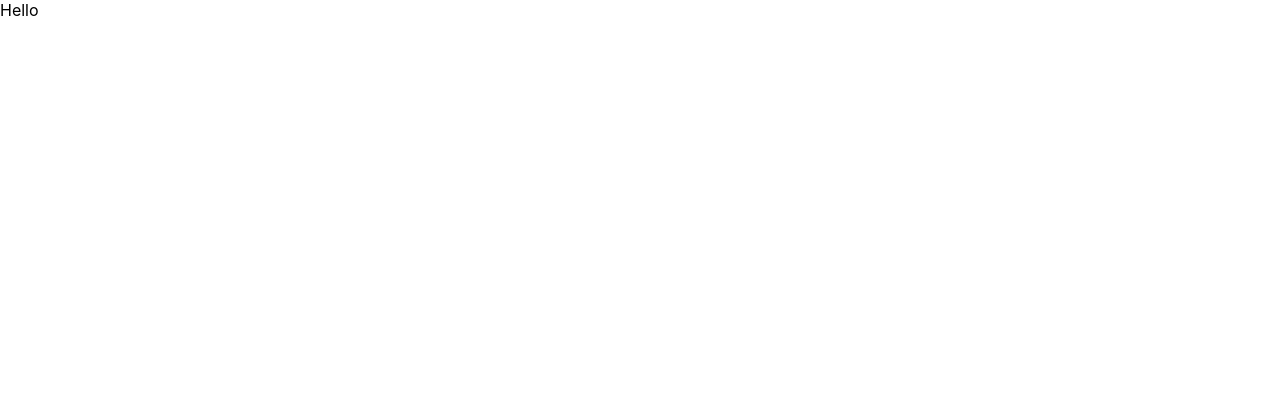
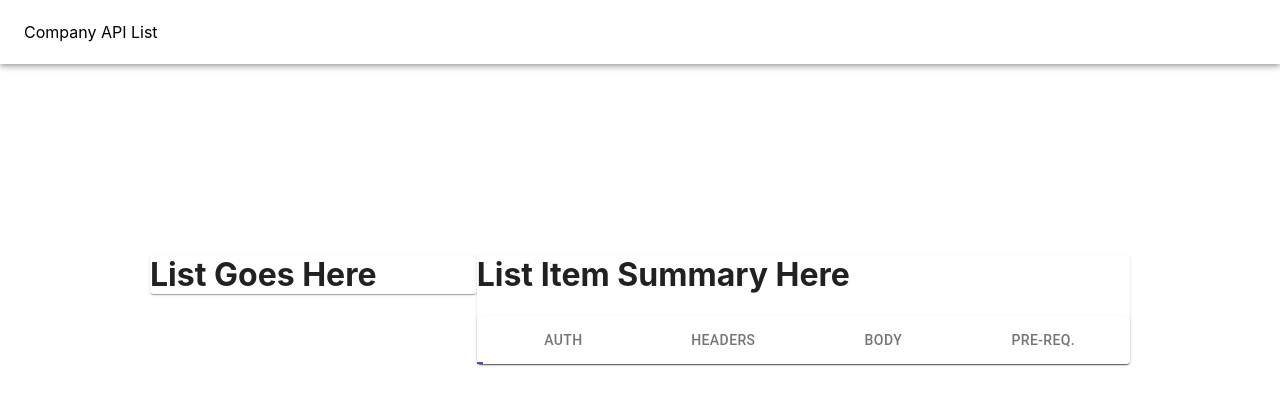
Before and after one commit to i-mckinney/regulatory-dashboard, a React (Create React App) app in the folder Company View/: page / in a window 1280 px wide. Shown: the top 404 px of the page. Built offline with nearby package versions, Linux system fonts and the light colour scheme.

Commit message:
set up component organization

```diff
--- a/Company View/src/App.js
+++ b/Company View/src/App.js
@@ -1,11 +1,17 @@
-import React from 'react';
+import React, { Component, Fragment } from 'react';
 import './App.css';
 
-//this is out of the box create react app
-function App() {
-  return (
-    <div>Hello</div>
-  );
+import { Header, Footer } from './Layout';
+import { Main } from './Components';
+
+export default class extends Component {
+  render() {
+    return (
+      <Fragment>
+        <Header />
+        <Main />
+        <Footer />
+      </Fragment>
+    );
+  }
 }
-
-export default App;
--- /dev/null
+++ b/Company View/src/Components/ListItemDetails.js
@@ -0,0 +1,39 @@
+import React from 'react';
+import { makeStyles } from '@material-ui/core/styles';
+import Paper from '@material-ui/core/Paper';
+import Tabs from '@material-ui/core/Tabs';
+import Tab from '@material-ui/core/Tab';
+
+const useStyles = makeStyles({
+  root: {
+    flexGrow: 1,
+  },
+});
+
+export default function CenteredTabs() {
+  const classes = useStyles();
+  const [value, setValue] = React.useState(0);
+
+  const handleChange = (event, newValue) => {
+    setValue(newValue);
+  };
+
+  return (
+    <Paper className={classes.root}>
+      <Tabs
+        value={value}
+        onChange={handleChange}
+        indicatorColor='primary'
+        textColor='primary'
+        centered
+      >
+        <Tab label='Params' />
+        <Tab label='Auth' />
+        <Tab label='Headers' />
+        <Tab label='Body' />
+        <Tab label='Pre-req.' />
+        <Tab label='Tests' />
+      </Tabs>
+    </Paper>
+  );
+}
--- /dev/null
+++ b/Company View/src/Components/ListItemView.js
@@ -0,0 +1,9 @@
+import React from 'react';
+import ListItemDetails from './ListItemDetails';
+
+export default (props) => (
+  <div>
+    <h1>List Item Summary Here</h1>
+    <ListItemDetails/>
+  </div>
+);
--- /dev/null
+++ b/Company View/src/Components/Main.js
@@ -0,0 +1,23 @@
+import React from 'react';
+import ListItemView from './ListItemView';
+import Grid from '@material-ui/core/Grid';
+import Paper from '@material-ui/core/Paper';
+
+const style = {
+  Grid: { padding: 150, marginTop: 20, marginBottom: 20 },
+};
+
+export default (props) => (
+  <Grid container spacing={0} style={style.Grid}>
+    <Grid item xs={4}>
+      <Paper>
+        <h1>List Goes Here</h1>
+      </Paper>
+    </Grid>
+    <Grid item xs={8}>
+      <Paper>
+        <ListItemView />
+      </Paper>
+    </Grid>
+  </Grid>
+);
--- /dev/null
+++ b/Company View/src/Components/index.js
@@ -0,0 +1,3 @@
+import Main from './Main';
+
+export { Main };
--- /dev/null
+++ b/Company View/src/Layout/Footer.js
@@ -0,0 +1,6 @@
+import React from 'react';
+
+export default (props) => (
+  <div>
+  </div>
+);
--- /dev/null
+++ b/Company View/src/Layout/Header.js
@@ -0,0 +1,14 @@
+import React from 'react';
+import AppBar from '@material-ui/core/AppBar';
+import Toolbar from '@material-ui/core/Toolbar';
+import Typography from '@material-ui/core/Typography';
+
+export default (props) => (
+  <AppBar position='static' color='transparent'>
+    <Toolbar>
+      <Typography variant='headline'>
+        Company API List
+      </Typography>
+    </Toolbar>
+  </AppBar>
+);
--- /dev/null
+++ b/Company View/src/Layout/index.js
@@ -0,0 +1,6 @@
+import Header from './Header'
+import Footer from './Footer'
+
+export {
+  Header, Footer
+}
```
